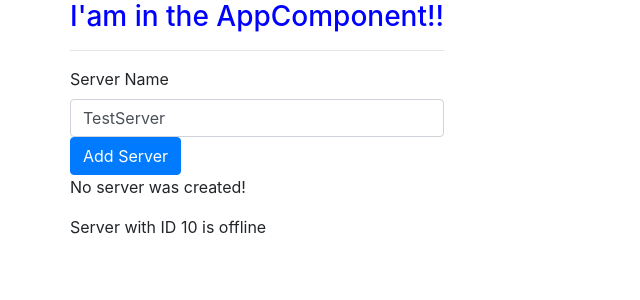
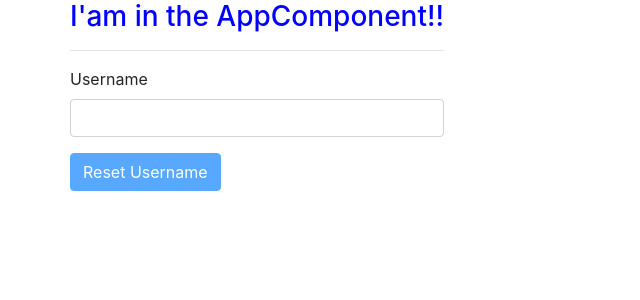
Before and after one commit to jmgomez1986/Angular.Udemy02, an Angular app in the folder Seccion02/: page / in a window 1280 px wide. Shown: the top 300 px of the page, without its empty margins (0-640 px from the left). Built offline with nearby package versions, Linux system fonts and the light colour scheme.

Commit message:
Tarea 2: Practicing Databinding

```diff
--- a/Seccion02/src/app/servers/servers.component.html
+++ b/Seccion02/src/app/servers/servers.component.html
@@ -1,31 +1,15 @@
-<label>Server Name</label>
+<label>Username</label>
 
-<!-- <input
-  type="text"
-  class="form-control"
-  (input)="onUpdateServerName($event)"> -->
 <input
   type="text"
   class="form-control"
-  [(ngModel)]="serverName">
+  [(ngModel)]="username">
 
-<!-- <p>{{ serverName }}</p> -->
+<p>{{ username }}</p>
 
 <button
   class="btn btn-primary"
-  [disabled]="!allowNewServer"
-  (click)=onCreateServer()>
-  Add Server
+  [disabled]="username === ''"
+  (click)="onResetUsername()">
+  Reset Username
 </button>
-
-<!-- <p [innerText]="allowNewServer"></p> -->
-
-<p>{{ serverCreationStatus }}</p>
-
-<p>{{ 'Server' }} with ID {{ serverId }} is {{ getServerStatus() }}</p>
-
-<!-- {{ }} son para interpolacion, es el enlace del typescript con el template, entre las llaves se pone la variable de
-typescript lo que esta como interpolacion se hace string -->
-<!-- cuando una propiedad esta entre [] hace que esa propiedad se enlace de forma dinamica a la variable del typescript -->
-<!-- Los () indican un enlace de un evento -->
-<!-- [()] Es un enlace bidireccional -->
--- a/Seccion02/src/app/servers/servers.component.ts
+++ b/Seccion02/src/app/servers/servers.component.ts
@@ -6,28 +6,14 @@ import { Component } from '@angular/core';
   styleUrls: ['./servers.component.css']
 })
 export class ServersComponent {
-  allowNewServer = false;
-  serverCreationStatus = 'No server was created!';
-  serverId = 10;
-  serverStatus = 'offline';
-  serverName = 'TestServer';
+  username = '';
 
   constructor() {
-    setTimeout(() => {
-      this.allowNewServer = true;
-    }, 2000);
+
   }
 
-  getServerStatus() {
-    return this.serverStatus;
+  onResetUsername() {
+    this.username = '';
   }
 
-  onCreateServer() {
-    this.serverCreationStatus = 'Server was created! Name is ' + this.serverName;
-  }
-
-  onUpdateServerName(event: Event) {
-    console.log(event);
-    this.serverName = ( event.target as HTMLInputElement).value;
-  }
 }
```
